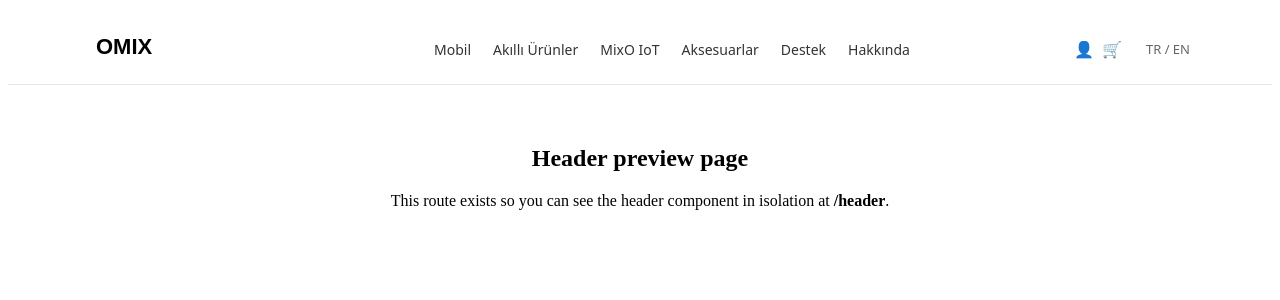
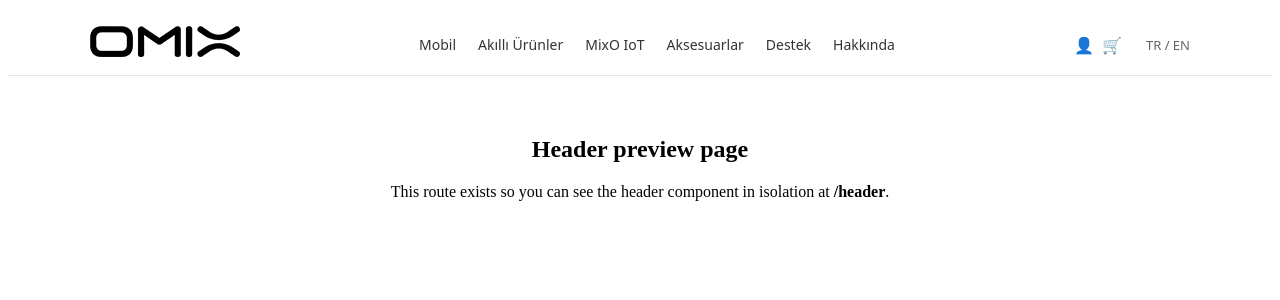
Before and after one commit to ugurtortum7/omix-dev, a Vue app: page /header in a window 1280 px wide. Shown: the top 300 px of the page. Built offline with nearby package versions, Linux system fonts and the light colour scheme.

Commit message:
added new logo

```diff
--- a/src/components/SiteHeader.vue
+++ b/src/components/SiteHeader.vue
@@ -4,7 +4,7 @@
     <div class="header-inner">
       <div class="left">
         <div class="logo">
-          <img v-if="!showText" src="/logo.svg" alt="OMIX logo" class="logo-img" @error="showText = true" />
+          <img v-if="!showText" src="/logo_black.png" alt="OMIX logo" class="logo-img" @error="showText = true" />
         </div>
       </div>
 
```
Also changed, not shown: public/image.png (deleted), public/logo_black.png (added).
